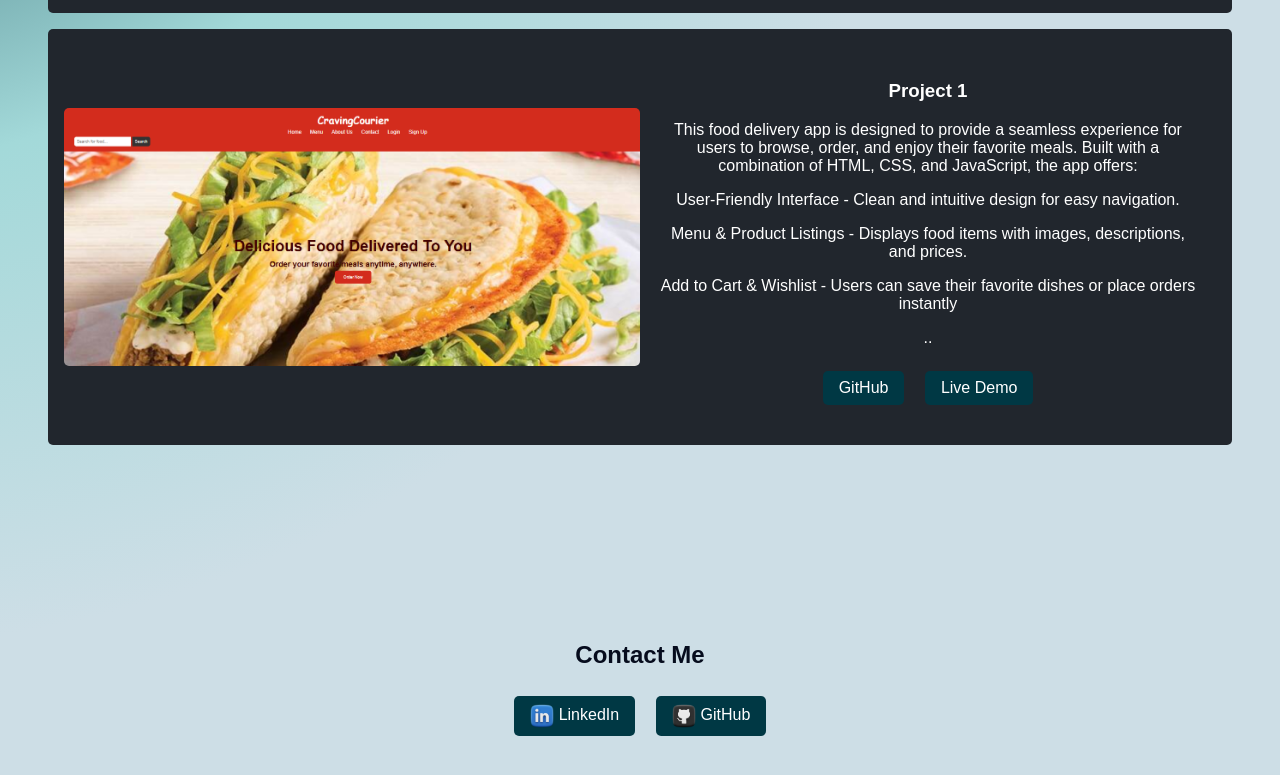
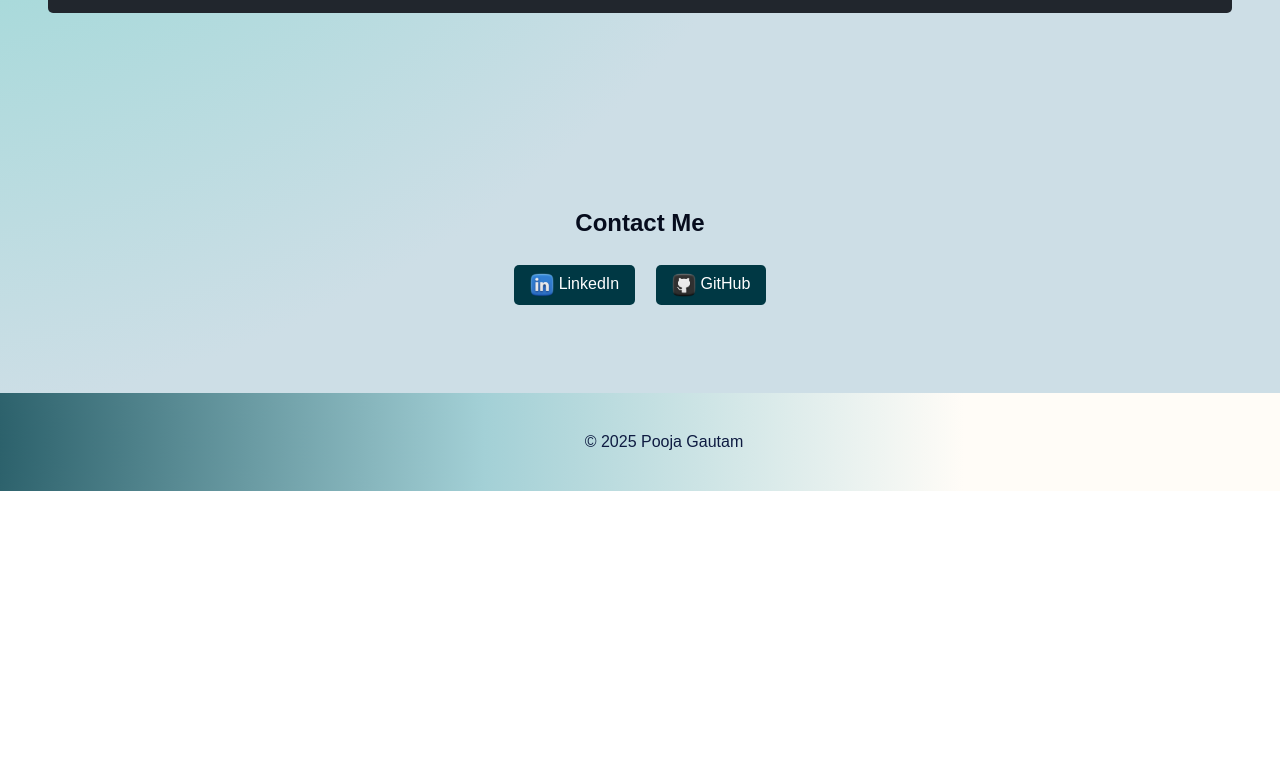
Before and after one commit to Pooja7307/Portfolio, a plain HTML site: page index.html in a window 1280 px wide. Shown: the part 2013-2788 px from the top of the page. After the commit the page ends 2504 px from the top, so only its background shows below. Drawn offline with Linux system fonts and the light colour scheme.

Commit message:
changes1

```diff
--- a/index.html
+++ b/index.html
@@ -67,21 +67,7 @@
             </div>
         </div>
 
-        <div class="project">
-            <img src="./assets/project-screenshot.png" alt="Project Screenshot">
-            <div class="project-details">
-                <h3>Project 1</h3>
-                <p>This food delivery app is designed to provide a seamless experience for users to browse, order, and enjoy their favorite meals. Built with a combination of HTML, CSS, and JavaScript, the app offers:
 
-                    <p> User-Friendly Interface - Clean and intuitive design for easy navigation.</p>
-                    <p> Menu & Product Listings - Displays food items with images, descriptions, and prices.</p>
-                    <p>Add to Cart & Wishlist - Users can save their favorite dishes or place orders instantly</p>..</p>
-                <div class="project-links">
-                    <a href="https://github.com/Pooja7307/CravingCourier" target="_blank">GitHub</a>
-                    <a href="https://pooja7307.github.io/CravingCourier/" target="_blank">Live Demo</a>
-                </div>
-            </div>
-        </div>
     </section>
 
     <section id="contact">
--- a/styles.css
+++ b/styles.css
@@ -11,7 +11,7 @@ header {
     align-items: center;
     /* padding: 1rem; */
     background-image: radial-gradient( circle 1292px at -13.6% 51.7%,  rgba(0,56,68,1) 0%, rgb(163, 208, 214) 51.5%, rgba(255,252,247,1) 88.6% );
-    color: rgb(8, 41, 63);
+    color: rgb(6, 27, 41);
     position: fixed;
     width: 100%;
     top: 0;
@@ -21,7 +21,7 @@ nav {
     display: flex;
 }
 nav a {
-    color: rgb(22, 47, 116);
+    color:  rgb(6, 27, 41);
     text-decoration: none;
     padding: 1rem;
     transition: color 0.3s;
@@ -78,10 +78,13 @@ section {
 }
 
 
-@media (max-width: 768px) and (min-width:480px) {
+@media (max-width: 767px)  {
     .hamburger {
         display: block;
     }
+h1{
+    font: 1em  Arial, sans-serif;
+}
     nav {
         display: none;
         flex-direction: column;
```
